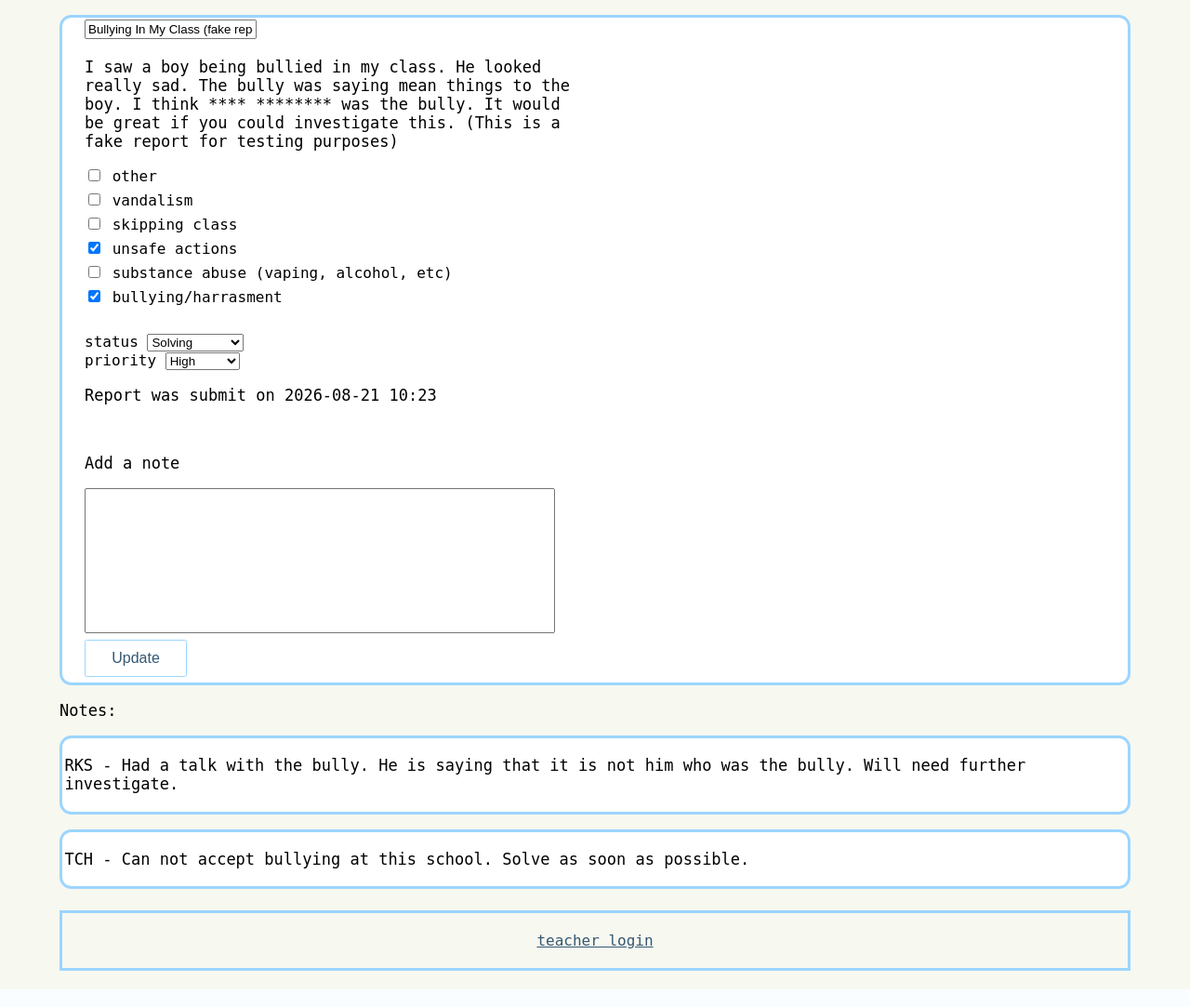
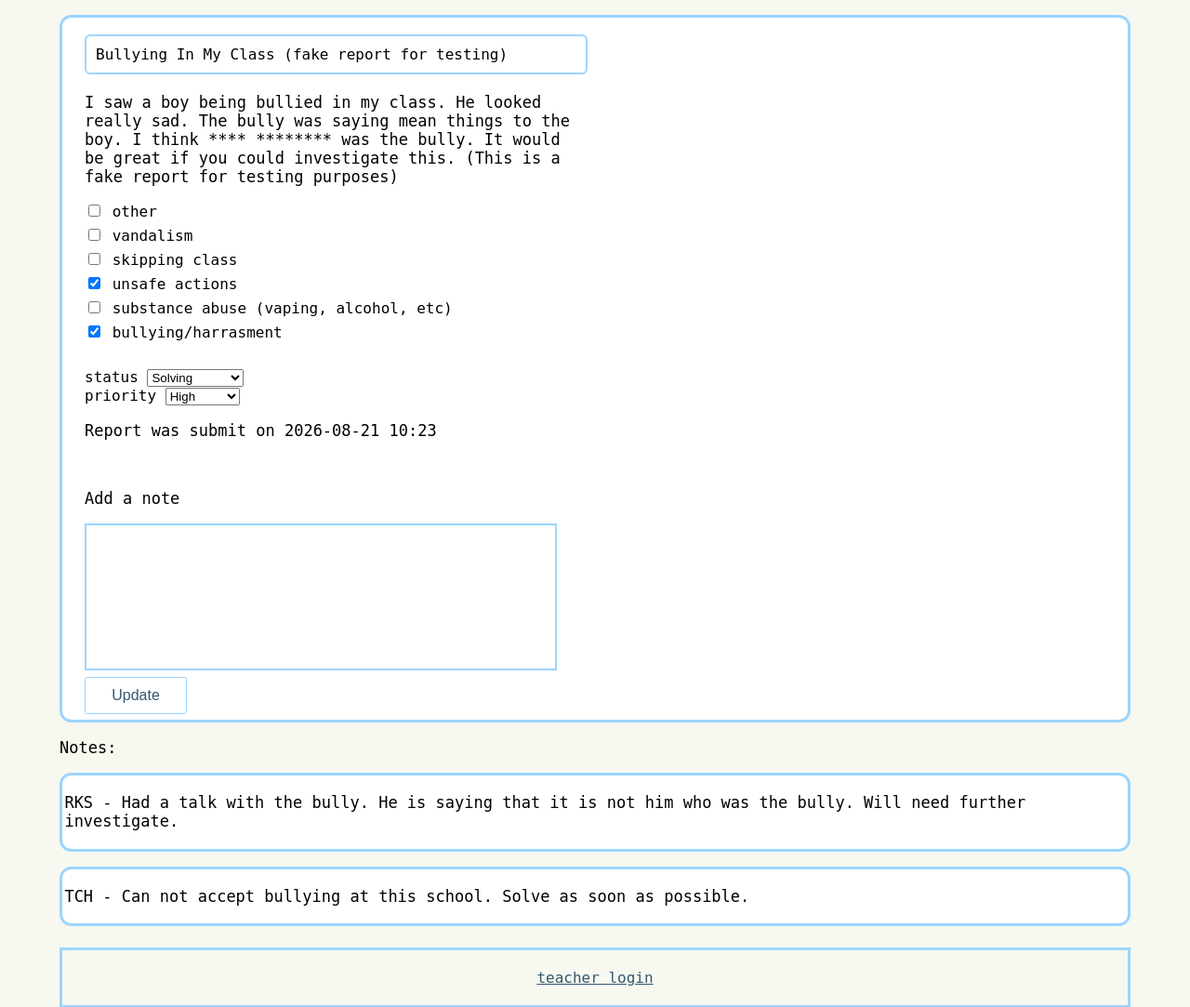
Before and after one commit to 22197/AR_webapp_13dtp, a Flask app: page /edit/1 in a window 1280 px wide. Shown: the part 117-1200 px from the top of the page at 93% size. Run offline with Flask 3, Linux system fonts and the light colour scheme; a user stored in the database is signed in; some web fonts are replaced.

Commit message:
adding code comments and CSS

```diff
--- a/routes.py
+++ b/routes.py
@@ -49,7 +49,7 @@ app = Flask(__name__)
 app.config["SQLALCHEMY_DATABASE_URI"] = "sqlite:///database.db"
 app.config["SQLALCHEMY_TRACK_MODIFICATIONS"] = False
 
-
+# make secret key
 load_dotenv()
 app.config["SECRET_KEY"] = os.environ.get("SECRET_KEY")
 
@@ -124,10 +124,12 @@ class Notes(db.Model):
     __tablename__ = "Notes"
     note_id = db.Column(db.Integer, primary_key=True)
     note = db.Column(db.String, nullable=False)
+    # report relationship
     report_id = db.Column(
         db.Integer, db.ForeignKey("Reports.report_id"), nullable=False
     )
     report = db.relationship("Reports", backref="notes")
+    # user relationship
     user_id = db.Column(
         db.Integer, db.ForeignKey("User.user_id"), nullable=False
     )
@@ -141,6 +143,7 @@ class User(UserMixin, db.Model):
     password = db.Column(db.String, nullable=False )
     teacher_code = db.Column(db.String, nullable=False, unique=True)
 
+    # use database user_id as login id
     def get_id(self):
         return str(self.user_id)
 
@@ -188,11 +191,18 @@ class ReportForm(FlaskForm):
 
 # Edit form
 class EditForm(FlaskForm):
-    title = StringField("title")
+    title = StringField("title", validators=[
+        DataRequired(message="A title is required"),
+        Length(
+            min=5, max=50, message="The title must be between 5 and 50 characters"
+            ),
+    ])
     status = SelectField("status", choices=[])
     type = MultiCheckboxField("type", choices=[])
     priority = SelectField("priority", choices=[])
-    note = TextAreaField("note", validators=[])
+    note = TextAreaField("note", validators=[
+        Length(max=500, message="Your note is too long.")
+    ])
     update = SubmitField("Update")
 
 
@@ -246,6 +256,7 @@ class SignupForm(FlaskForm):
         ],
     )
     submit = SubmitField("Sign Up")
+
 
     def validate_user_name(self, user_name):
         existing_user_name = User.query.filter_by(
--- a/static/style.css
+++ b/static/style.css
@@ -146,11 +146,13 @@ body{
 
 /* report.html */
 .report-textbox {
+    border: 2px solid #9CD5FF;
     width: 100%;
     height:8%;
 }
 
 .report-textarea {
+    border: 2px solid #9CD5FF;
     width: 100%;
     max-width: 500px;
     height: 150px;
@@ -204,12 +206,23 @@ body{
 }
 
 .note-textarea {
+    border: 2px solid #9CD5FF;
     width: 100%;
     max-width: 500px;
     height: 150px;
     resize: none;
 }
 
+
+.title-field {
+    margin-top:1rem;
+    border: 2px solid #9CD5FF;
+    border-radius: 6px;
+    box-sizing: border-box;
+    font: inherit;
+    padding: 10px;
+    width: 100%;
+}
 
 
  /* form */
--- a/templates/edit_report.html
+++ b/templates/edit_report.html
@@ -12,7 +12,8 @@
                 {% endfor %}
             {% endif %}
         {% endwith %}
-        {{ form.title(class_="form-control") }} {# show form title and is editable #}
+        {# Show title of report and edit#}
+            {{ form.title(class_="form-control, title-field") }}
         <p>
             {{report_to_update.report_detail}} {# show form details #}
         </p>
```
